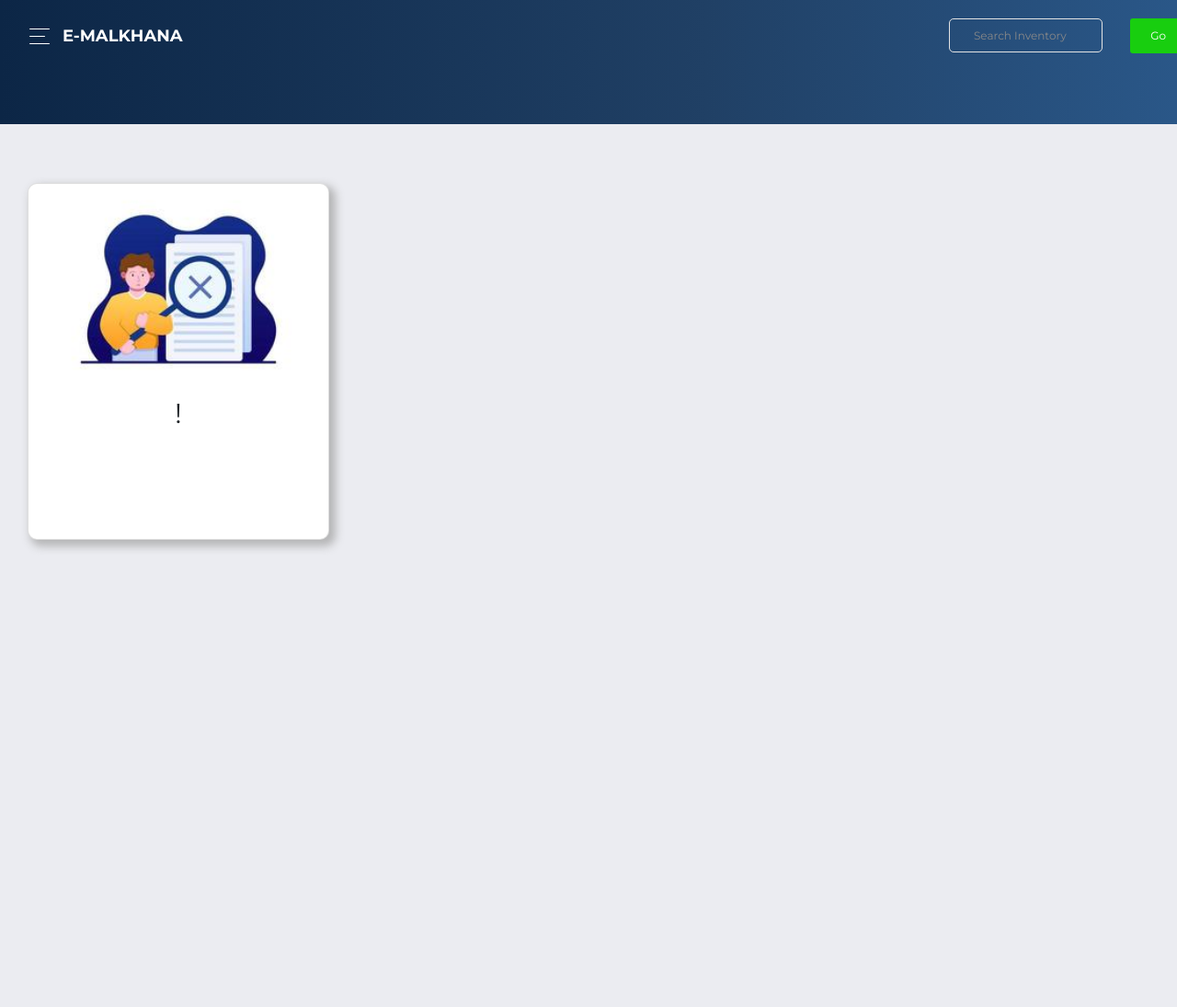
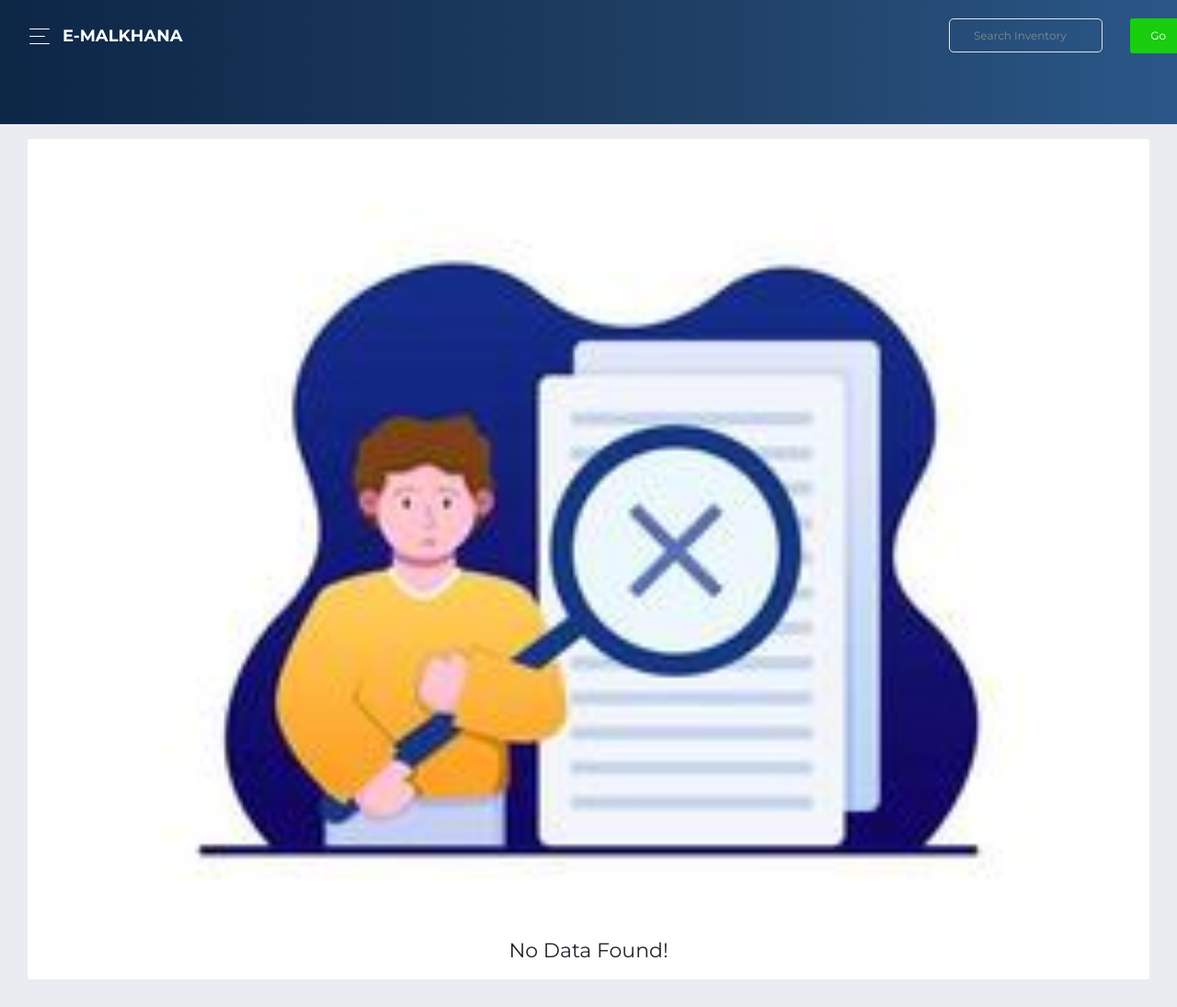
Before and after one commit to iamkd09/e-maalkhana, a PHP site: page /search.php in a window 1280 px wide. Shown: the whole page at 92% size. Before the commit the page ends 598 px from the top, so only its background shows below. Run offline with PHP 8.4, Linux system fonts and the light colour scheme; the visitor is signed in with stand-in values (Sample User, id 1); data that the repository does not hold is empty.

Commit message:
form&list-ui

```diff
--- a/assets/css/custom.css
+++ b/assets/css/custom.css
@@ -37,6 +37,22 @@
 .card-align {
     padding: 0;
 }
+.my-card {
+    position: relative;
+    padding: 15px;
+    font-size: 14px;
+}
+.form-group > label {
+    color: #000;
+    font-size: 14px;
+}
+.form-group > input {
+    font-size: 14px;
+}
+.ck-img {
+    top: 20%;
+    position: sticky;
+}
 @media screen and (min-width: 768px) {
     .desk-login {
         left: 22%;
@@ -52,6 +68,9 @@
         width: 395px;
         margin-top: 25% !important;
     }
+    /* .ck {
+        display: inline-flex;
+    } */
 }
 @media screen and (max-width: 768px) {
     .desk-login {
--- a/search.php
+++ b/search.php
@@ -32,7 +32,7 @@
         <form action="" method="post" autocomplete="off">
           <div class="row">
             <div class="col-9">
-              <input class="form-control searchbar btn btn-outline-info searchnew" href="search.php" type="search"name="gd_search" data-mdb-ripple-color="dark" placeholder="<?php echo $lang['dashboard_search'] ?>" aria-label="Search"  style="color: #ffffff; height: fit-content; border-radius: 5px!important;" value="<?php echo ($_POST['gd_search']) ? $_POST['gd_search'] : ''?>" >
+              <input class="form-control searchbar btn btn-outline-info searchnew" href="search.php" type="search"name="gd_search" data-mdb-ripple-color="dark" placeholder="<?php echo $lang['dashboard_search'] ?>" aria-label="Search"  style="color: #ffffff; height: fit-content; border-radius: 5px!important;" value="<?php echo ($_POST['gd_search']) ?? ''?>" >
             </div>
             <div class="col-3">
               <button name="search" class="btn btn-success"><?php echo $lang['go_button'] ?></button>
@@ -43,19 +43,16 @@
         </nav>
       <div class="panel-header panel-header-sm">
       </div>
-      <div class="content my-3 ">
-      <div class="card card-user search-card">
-                      <div class="card-body search-body">
-
-          <?php
-
-
+      <div class="content ck">
+            <?php
                 if (!empty($result)) {
 
                     $rows = mysqli_fetch_all($result, MYSQLI_ASSOC);
                     foreach ($rows as $k){
                          ?>
-                        <table>
+                      <div class="card card-user search-card">
+                        <div class="my-card">
+                         <table>
                             <tbody class="bg-custom-color">
                                 <tr>
                                  <td style="margin-left:10px">
@@ -66,38 +63,35 @@
                                  </td>
                                 </tr>
                                 <tr>
-                                <td><b>'<?php $lang['recovery_date']?>'</b>
+                                <td><b><?php echo $lang['recovery_date'];?></b>
                                 </td>
-                                <td><?php echo $k['Date_Of_Recovery']?> </td>
-                                <br>
+                                <td><?php echo date('d M,Y',strtotime($k['Date_Of_Recovery']))?> </td>
                                 </tr>
                                 <tr>
                                 <td><?php echo '<b>'.$lang['fir_number'].':</b>'?></td>
                                 <td><?php echo $k['FIR_Reference_Number']?></td>
-                                <br>
                                 </tr>
                                 <tr>
                                 <?php if(!empty($k['Vehicle_R_Number'])){ ?>
                                 <td><?php echo '<b>'.$lang['vehicle_r_number'].':</b>'?></td>
                                 <td><?php echo $k['Vehicle_R_Number']?></td>
                                 <?php } ?>
-                                <br>
                                 </tr>
                                 <tr>
                                 <td><?php echo '<b>'.$lang['item_desc'].':</b>'?></td>
                                 <td><?php echo $k['Item_desc']?></td>
-                                <br>
                                 </tr>
                             </tbody>
                         </table>
-                        <?php
+                      </div>
+                     </div>
+                     <br />
+                   <?php
                     }
                 } else { ?>
-                    <img src="./assets/img/datanotfound.jpg" width="100%"  alt="" srcset="" />
-                    <h3 style="text-align: center;"><?php $lang['no_data'] ?>!</h3>
+                    <img class="ck-img" src="./assets/img/datanotfound.jpg" width="100%"  alt="" srcset="" />
+                    <h5 style="text-align: center; position:sticky;"><?php echo $lang['no_data'] ?>!</h5>
             <?php }?>
-              </div>
-          </div>
       </div>
     </div>
 
```
